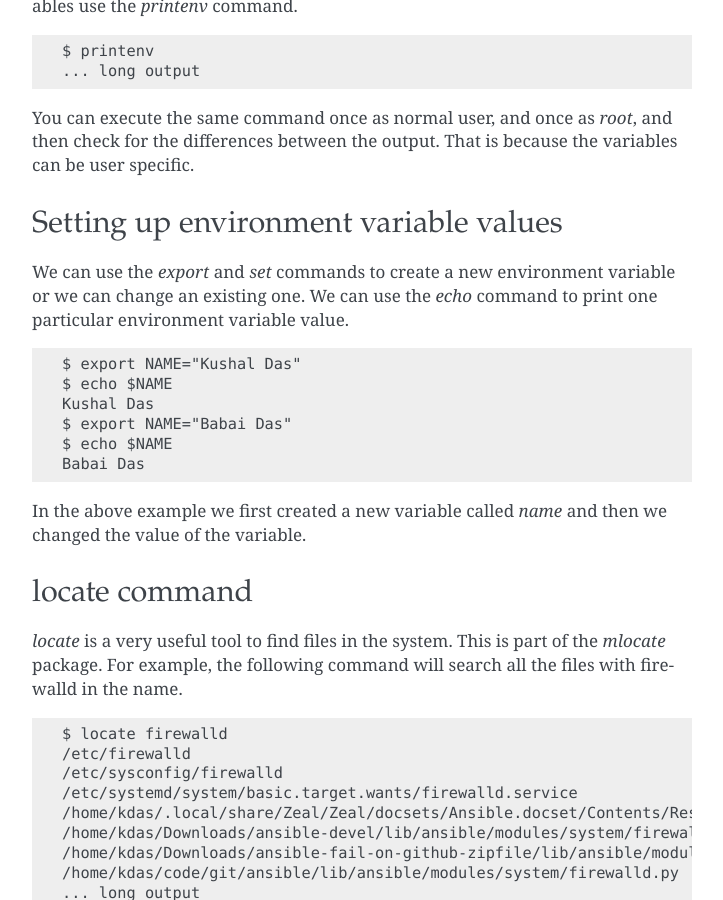
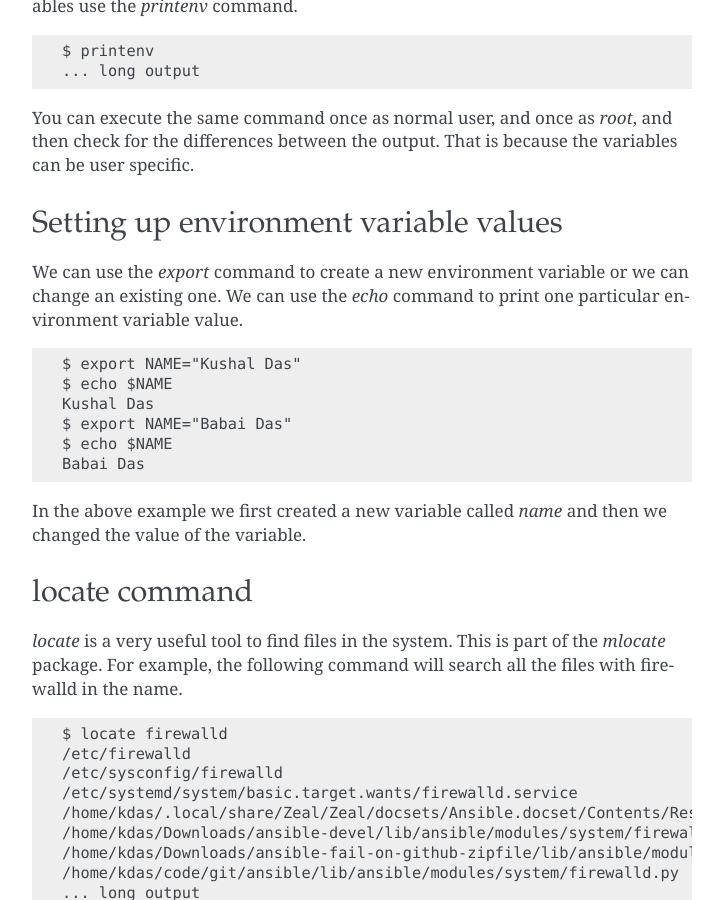
Before and after one commit to kushaldas/lym, a Sphinx documentation site: the page built from docs/useful.md, in a window 1280 px wide and 900 px high, scrolled down 5080 px. Shown: the whole window, without its empty margins (388-1111 px from the left). Built offline with Sphinx 7.4.7, drawn with Linux system fonts in a browser that asks for light colours; a script that is not in the unit is left out.

Commit message:
Fixes typo

````diff
--- a/docs/useful.md
+++ b/docs/useful.md
@@ -181,7 +181,7 @@ You can execute the same command once as normal user, and once as *root*, and th
 ```
 ### Setting up environment variable values
 
- We can use the *export* and *set* commands to create a new environment variable or we can change an existing one. We can use the *echo* command to print one particular environment variable value.
+ We can use the *export* command to create a new environment variable or we can change an existing one. We can use the *echo* command to print one particular environment variable value.
 
 ```
 $ export NAME="Kushal Das"
````
